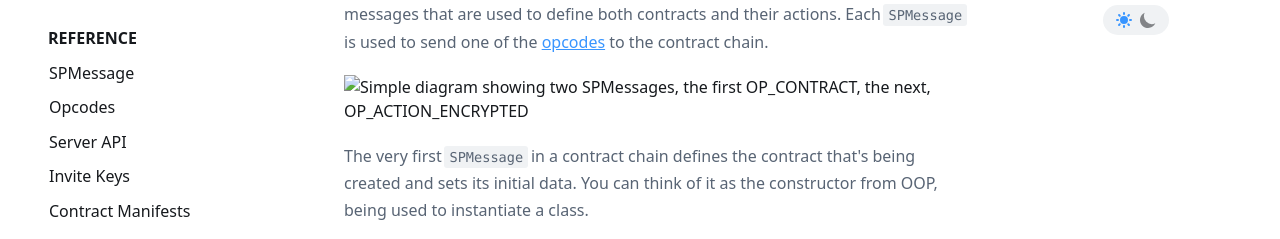
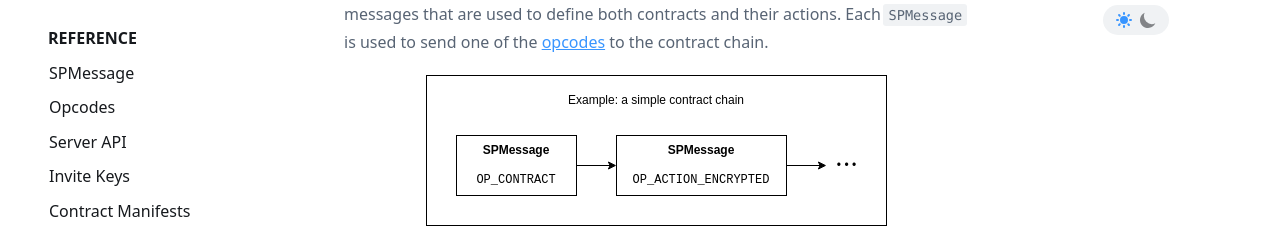
Before and after one commit to okTurtles/shelterprotocol.net-old, an Astro site: page /en/key-concepts in a window 1280 px wide. Shown: the part 527-766 px from the top of the page. Built offline with nearby package versions, Linux system fonts and the light colour scheme; Astro itself is replaced by a stand-in of ours.

Commit message:
fix the broken images bug

```diff
--- a/src/content/docs/en/key-concepts.mdx
+++ b/src/content/docs/en/key-concepts.mdx
@@ -11,7 +11,7 @@ We can use these contract chains to create and define concepts in our programs i
 
 At the heart of the Shelter Protocol is `SPMessage`, the building block for creating messages that are used to define both contracts and their actions. Each `SPMessage` is used to send one of the [opcodes](#opcodes) to the contract chain.
 
-<img src={spmessageRef} alt="Simple diagram showing two SPMessages, the first OP_CONTRACT, the next, OP_ACTION_ENCRYPTED" class="center" />
+<img src={spmessageRef.src} alt="Simple diagram showing two SPMessages, the first OP_CONTRACT, the next, OP_ACTION_ENCRYPTED" class="center" />
 
 The very first `SPMessage` in a contract chain defines the contract that's being created and sets its initial data. You can think of it as the constructor from OOP, being used to instantiate a class.
 
--- a/src/content/docs/en/message-processing.mdx
+++ b/src/content/docs/en/message-processing.mdx
@@ -10,7 +10,7 @@ The events in a contract chain are processed in the order they appear in the con
 
 A contract chain is instantiated using [`OP_CONTRACT`](/en/opcodes#op_contract). From that point on, [other opcodes](/en/opcodes) are added in an append-only manner, and processed in turn.
 
-<img src={spmessageRef} alt="Simple diagram showing two SPMessages, the first OP_CONTRACT, the next, OP_ACTION_ENCRYPTED" class="center" />
+<img src={spmessageRef.src} alt="Simple diagram showing two SPMessages, the first OP_CONTRACT, the next, OP_ACTION_ENCRYPTED" class="center" />
 
 > 💡 The arrows in the picture above point right to indicate which message comes next in the contract chain, but in reality the connections are actually backwards, with each new message pointing to the previous message by referencing it using [`previousHEAD`](/en/spmessage). The server keeps track of the latest message for any given contract by storing the latest message hash under a special key in the database. [Chelonia](/en/implementations) uses `head=<contractID>`.
 
```
